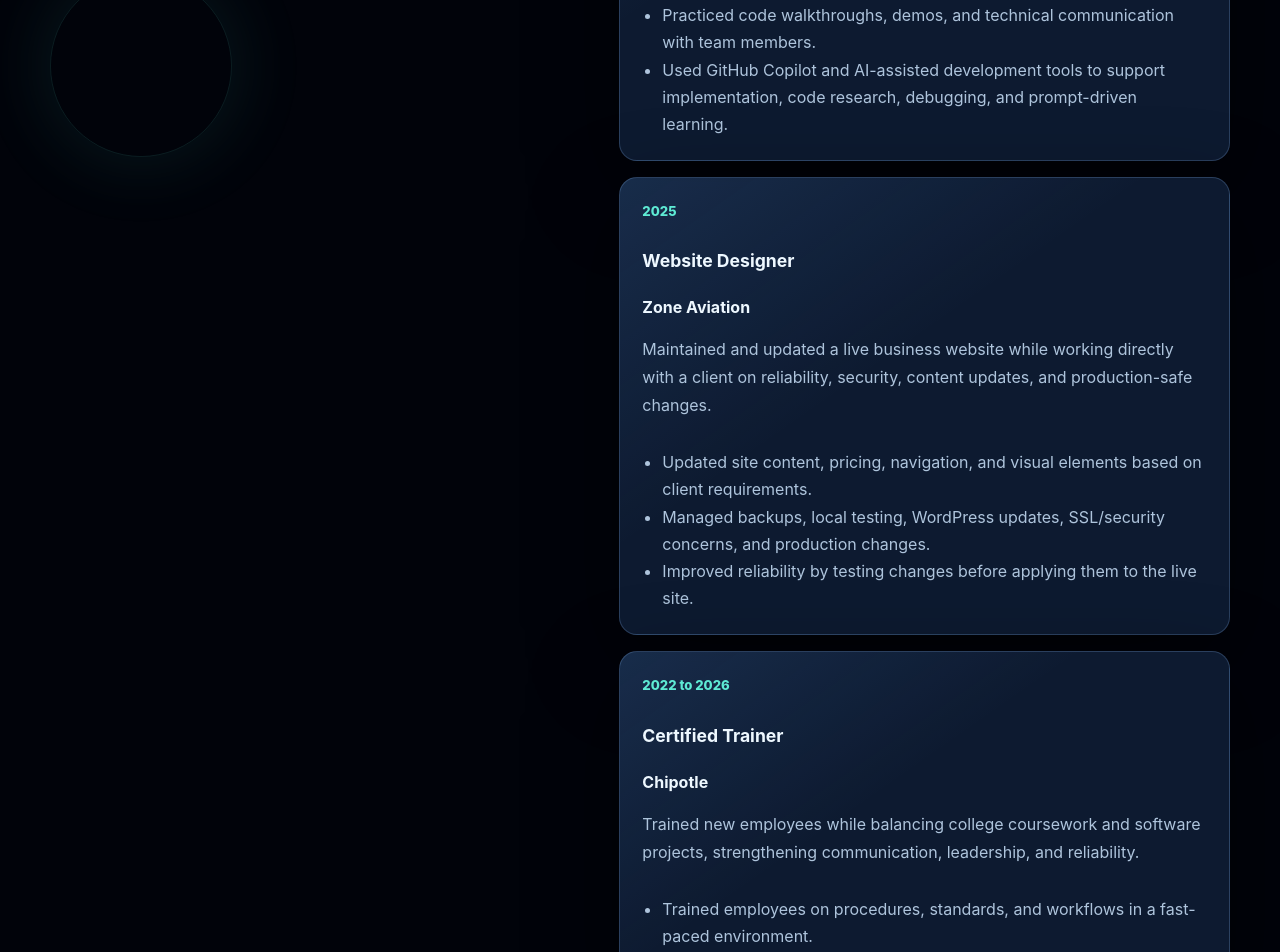
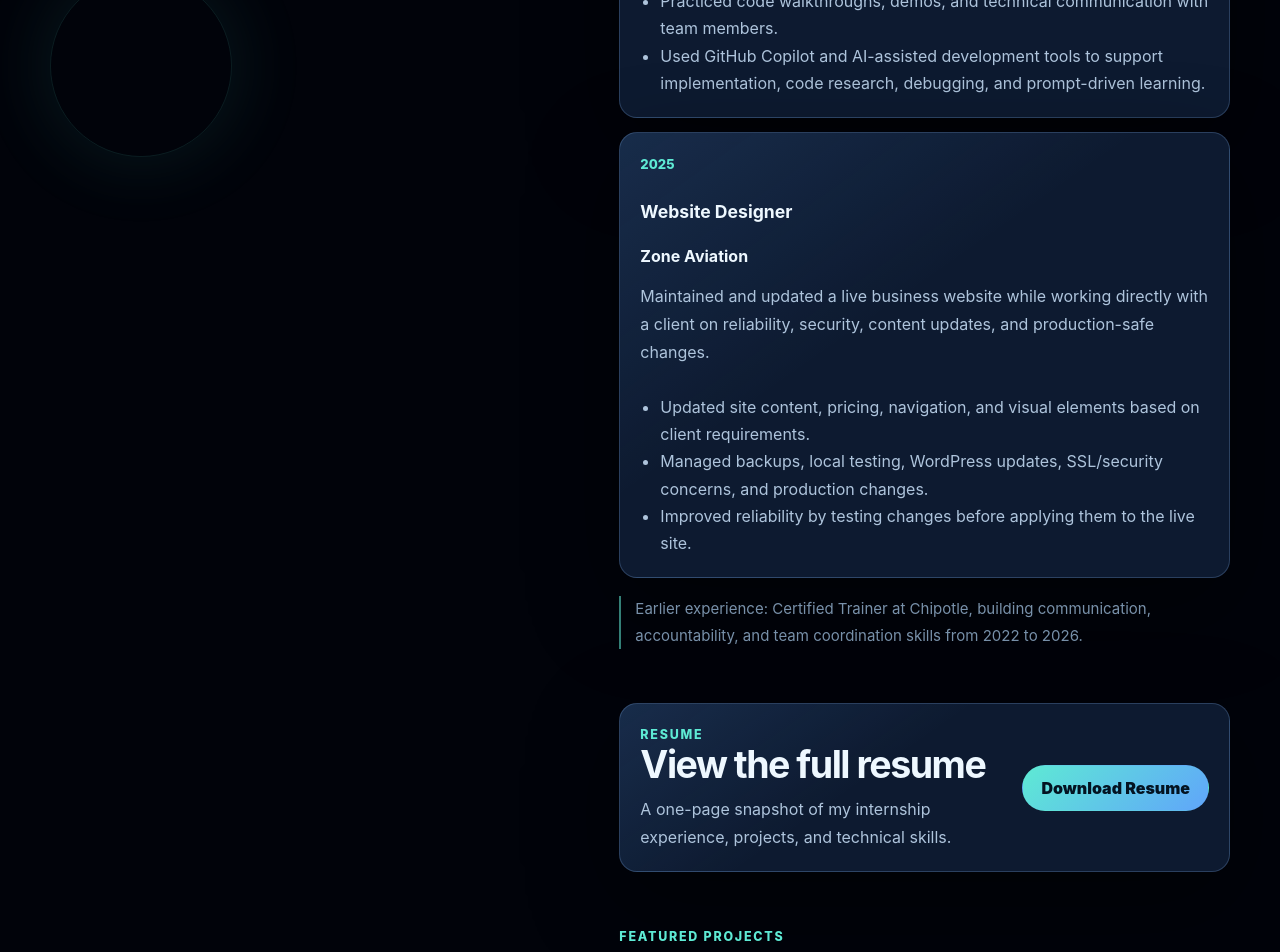
Before and after one commit to Nicklavi11/WebPortfolio, an Angular app: page / in a window 1280 px wide. Shown: the part 760-1712 px from the top of the page. Built offline with nearby package versions, Linux system fonts and the light colour scheme.

Commit message:
Clean up homepage hierarchy and CTA

```diff
--- a/src/app/components/contact-cta/contact-cta.component.html
+++ b/src/app/components/contact-cta/contact-cta.component.html
@@ -7,7 +7,7 @@
     </p>
   </div>
 
-  <form (ngSubmit)="goToContact()" class="email-capture">
+  <form (ngSubmit)="goToContact()" class="email-capture" aria-label="Start a contact message">
     <label for="ctaEmail">Your email</label>
     <div>
       <input
--- a/src/app/pages/home-page/home-page.component.html
+++ b/src/app/pages/home-page/home-page.component.html
@@ -5,9 +5,9 @@
     <section id="experience" class="page-section">
       <div class="section-heading reveal">
         <p class="eyebrow">Experience</p>
-        <h2>Corporate workflow, client work, and steady team experience.</h2>
+        <h2>Enterprise development, real codebases, and practical problem solving.</h2>
         <p>
-          I am finishing my Software Engineering degree in Aug 2026 with hands-on experience in enterprise development, Agile/Scrum workflow, troubleshooting, and AI-assisted coding.
+          I’m finishing my Software Engineering degree in August 2026 after gaining hands-on experience with .NET MVC, C#, RESTful APIs, Sitecore, Agile/Scrum workflow, troubleshooting, and AI-assisted development.
         </p>
       </div>
 
@@ -16,14 +16,18 @@
           <app-experience-card [experience]="experience" />
         }
       </div>
+
+      <p class="earlier-note reveal">
+        Earlier experience: Certified Trainer at Chipotle, building communication, accountability, and team coordination skills from 2022 to 2026.
+      </p>
     </section>
 
     <section id="resume" class="resume-panel reveal">
       <div>
         <p class="eyebrow">Resume</p>
-        <h2>Want the detailed version?</h2>
+        <h2>View the full resume</h2>
         <p>
-          My resume includes education, internship experience, project work, tools, and technical skills in a format recruiters can keep handy.
+          A one-page snapshot of my internship experience, projects, and technical skills.
         </p>
       </div>
       <a class="btn primary" href="assets/docs/Nicholas_Laviano_Resume.pdf" target="_blank" rel="noreferrer">
--- a/src/app/pages/home-page/home-page.component.ts
+++ b/src/app/pages/home-page/home-page.component.ts
@@ -22,7 +22,7 @@ import { socialLinks } from '../../data/social-links';
   templateUrl: './home-page.component.html'
 })
 export class HomePageComponent implements AfterViewInit {
-  protected readonly experienceItems = experienceItems;
+  protected readonly experienceItems = experienceItems.filter((experience) => experience.organization !== 'Chipotle');
   protected readonly featuredProjects = featuredProjects;
   protected readonly socialLinks = socialLinks;
   protected readonly navSections = [
--- a/src/styles.css
+++ b/src/styles.css
@@ -258,13 +258,13 @@ p {
 
 .scroll-column {
   display: grid;
-  gap: 74px;
+  gap: 54px;
   padding-block: 72px 42px;
 }
 
 .page-section {
   display: grid;
-  gap: 22px;
+  gap: 18px;
 }
 
 .section-heading p,
@@ -276,7 +276,7 @@ p {
 .timeline-list,
 .project-stack {
   display: grid;
-  gap: 16px;
+  gap: 14px;
 }
 
 .timeline-card,
@@ -297,8 +297,8 @@ p {
 .timeline-card,
 .project-card {
   display: grid;
-  gap: 14px;
-  padding: 22px;
+  gap: 12px;
+  padding: 20px;
   transition: transform 200ms var(--ease), border-color 200ms var(--ease), background 200ms var(--ease);
 }
 
@@ -356,10 +356,25 @@ ul {
 .resume-panel,
 .contact-cta {
   display: grid;
+  grid-template-columns: minmax(0, 1fr) minmax(280px, 0.72fr);
+  align-items: center;
+  gap: 22px;
+  padding: 24px;
+}
+
+.resume-panel {
   grid-template-columns: minmax(0, 1fr) auto;
-  align-items: center;
-  gap: 24px;
-  padding: 26px;
+  padding: 20px;
+}
+
+.resume-panel h2,
+.contact-cta h2 {
+  font-size: clamp(1.55rem, 3vw, 2.35rem);
+}
+
+.resume-panel p,
+.contact-cta p {
+  margin-bottom: 0;
 }
 
 .btn {
@@ -407,6 +422,7 @@ ul {
 .email-capture {
   display: grid;
   gap: 10px;
+  min-width: 0;
 }
 
 label {
@@ -422,7 +438,8 @@ label {
 }
 
 .email-capture div {
-  grid-template-columns: minmax(220px, 1fr) auto;
+  grid-template-columns: minmax(0, 1fr) max-content;
+  min-width: 0;
 }
 
 input {
@@ -433,6 +450,7 @@ input {
   background: rgba(3, 10, 24, 0.68);
   color: var(--text);
   padding: 0 16px;
+  min-width: 0;
 }
 
 input::placeholder {
@@ -536,6 +554,14 @@ td a:hover {
   flex-direction: column;
 }
 
+.earlier-note {
+  margin: 0;
+  border-left: 2px solid rgba(94, 234, 212, 0.55);
+  color: var(--quiet);
+  padding-left: 14px;
+  font-size: 0.94rem;
+}
+
 .reveal {
   opacity: 0;
   transform: translateY(34px);
@@ -603,6 +629,7 @@ td a:hover {
   }
 
   .scroll-column {
+    gap: 42px;
     padding-block: 28px 34px;
   }
 
@@ -610,6 +637,11 @@ td a:hover {
   .contact-cta,
   .contact-card {
     grid-template-columns: 1fr;
+  }
+
+  .resume-panel .btn,
+  .contact-cta .btn {
+    width: fit-content;
   }
 }
 
@@ -624,6 +656,11 @@ td a:hover {
 
   .email-capture div {
     grid-template-columns: 1fr;
+  }
+
+  .resume-panel .btn,
+  .contact-cta .btn {
+    width: 100%;
   }
 
   table,
```
